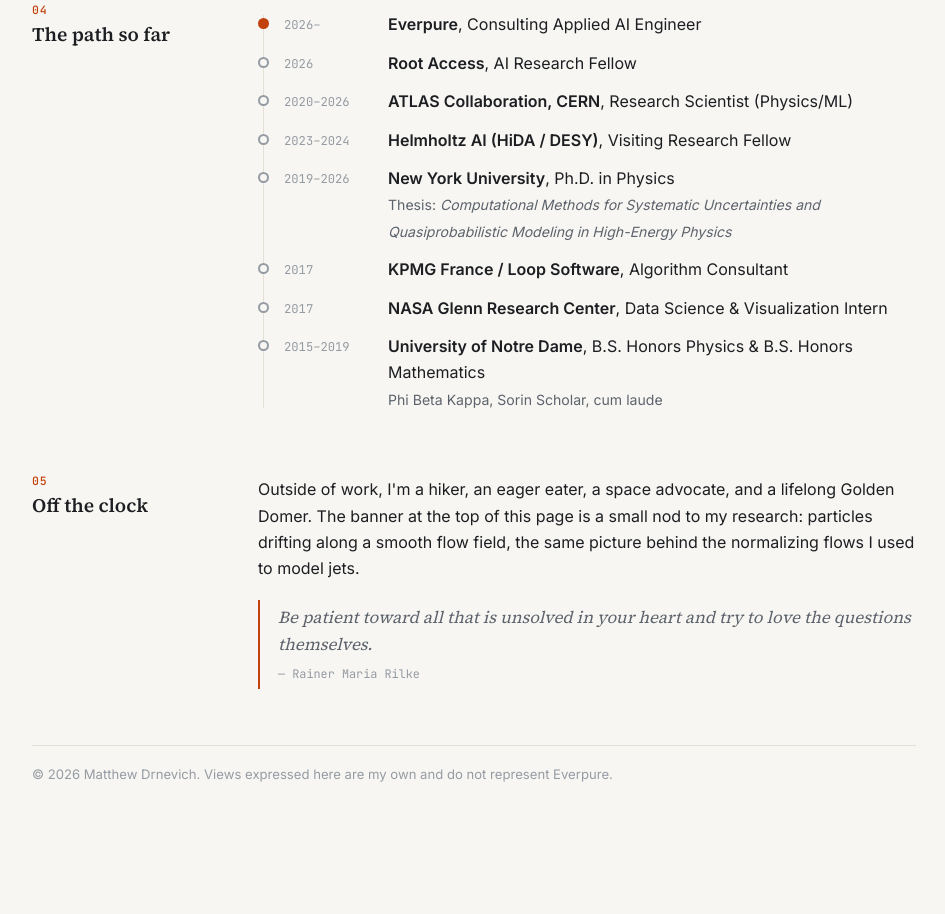
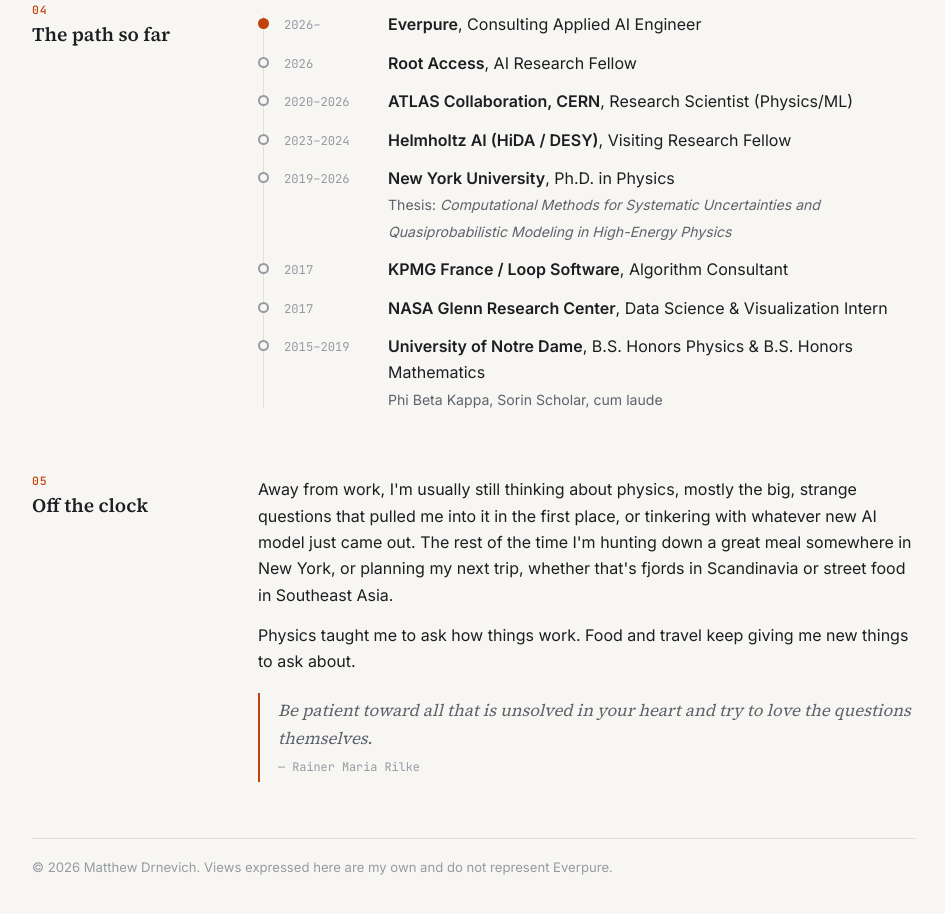
Before and after one commit to mdkdrnevich/mdkdrnevich.github.io, a plain HTML site: page index.html in a window 1280 px wide. Shown: the part 2010-2924 px from the top of the page, without its empty margins (166-1111 px from the left). Before the commit the page ends 2865 px from the top, so only its background shows below. Drawn offline with Linux system fonts and the light colour scheme.

Commit message:
Rewrite Off the clock around physics, AI, food, and travel
Co-Authored-By: Claude Opus 5.5 <noreply@anthropic.com>

```diff
--- a/index.html
+++ b/index.html
@@ -151,9 +151,13 @@
       <h2 class="label"><span class="idx">05</span>Off the clock</h2>
       <div class="body">
         <p>
-          Outside of work, I'm a hiker, an eager eater, a space advocate, and a lifelong Golden Domer. The banner at the
-          top of this page is a small nod to my research: particles drifting along a smooth flow field, the same picture
-          behind the normalizing flows I used to model jets.
+          Away from work, I'm usually still thinking about physics, mostly the big, strange questions that pulled me into it
+          in the first place, or tinkering with whatever new AI model just came out. The rest of the time I'm hunting down a
+          great meal somewhere in New York, or planning my next trip, whether that's fjords in Scandinavia or street food in
+          Southeast Asia.
+        </p>
+        <p>
+          Physics taught me to ask how things work. Food and travel keep giving me new things to ask about.
         </p>
         <blockquote>
           Be patient toward all that is unsolved in your heart and try to love the questions themselves.
```
